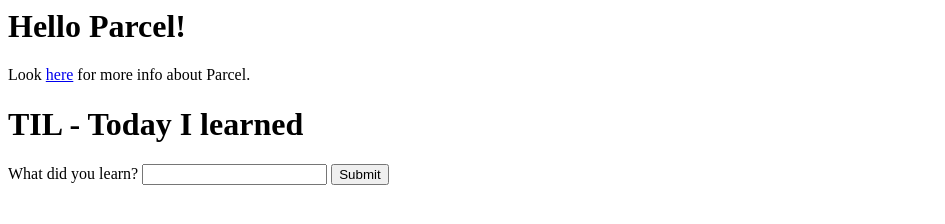
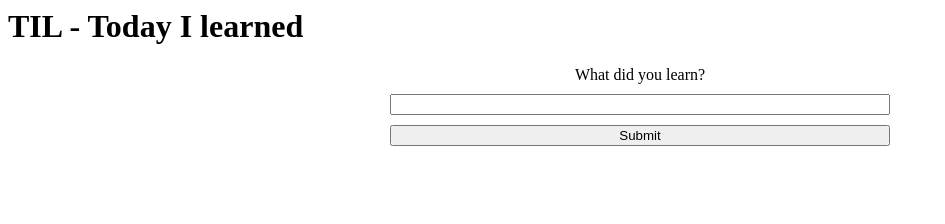
Before and after one commit to TheDeployGuy/til, a website built with Parcel: page index.html in a window 1280 px wide. Shown: the whole page, without its empty margins (0-945 px from the left). Built offline with nearby package versions, Linux system fonts and the light colour scheme.

Commit message:
Add css file and very basic cs

```diff
--- /dev/null
+++ b/index.css
@@ -0,0 +1,19 @@
+* {
+  box-sizing: border-box;
+}
+
+.container {
+  max-width: 500px;
+  margin-left: auto;
+  margin-right: auto;
+}
+
+.container > form {
+  display: flex;
+  flex-direction: column;
+  text-align: center;
+}
+
+.container > form > input {
+  margin: 10px 0;
+}
--- a/index.html
+++ b/index.html
@@ -3,6 +3,7 @@
 <head>
 	<title>Parcel Sandbox</title>
 	<meta charset="UTF-8" />
+	<link rel="stylesheet" type="text/css" href="index.css">
 </head>
 
 <body>
--- a/src/index.ts
+++ b/src/index.ts
@@ -1,15 +1,6 @@
-document.getElementById("app").innerHTML = `
-<h1>Hello Parcel!</h1>
-<div>
-  Look
-  <a href="https://parceljs.org" target="_blank" rel="noopener noreferrer">here</a>
-  for more info about Parcel.
-</div>
-`;
-
-function myFunction(e) {
+function addNewTil(e) {
   e.preventDefault();
   console.log("blah");
 }
 
-document.getElementsByTagName("form")[0].addEventListener("submit", myFunction);
+document.getElementsByTagName("form")[0].addEventListener("submit", addNewTil);
```
